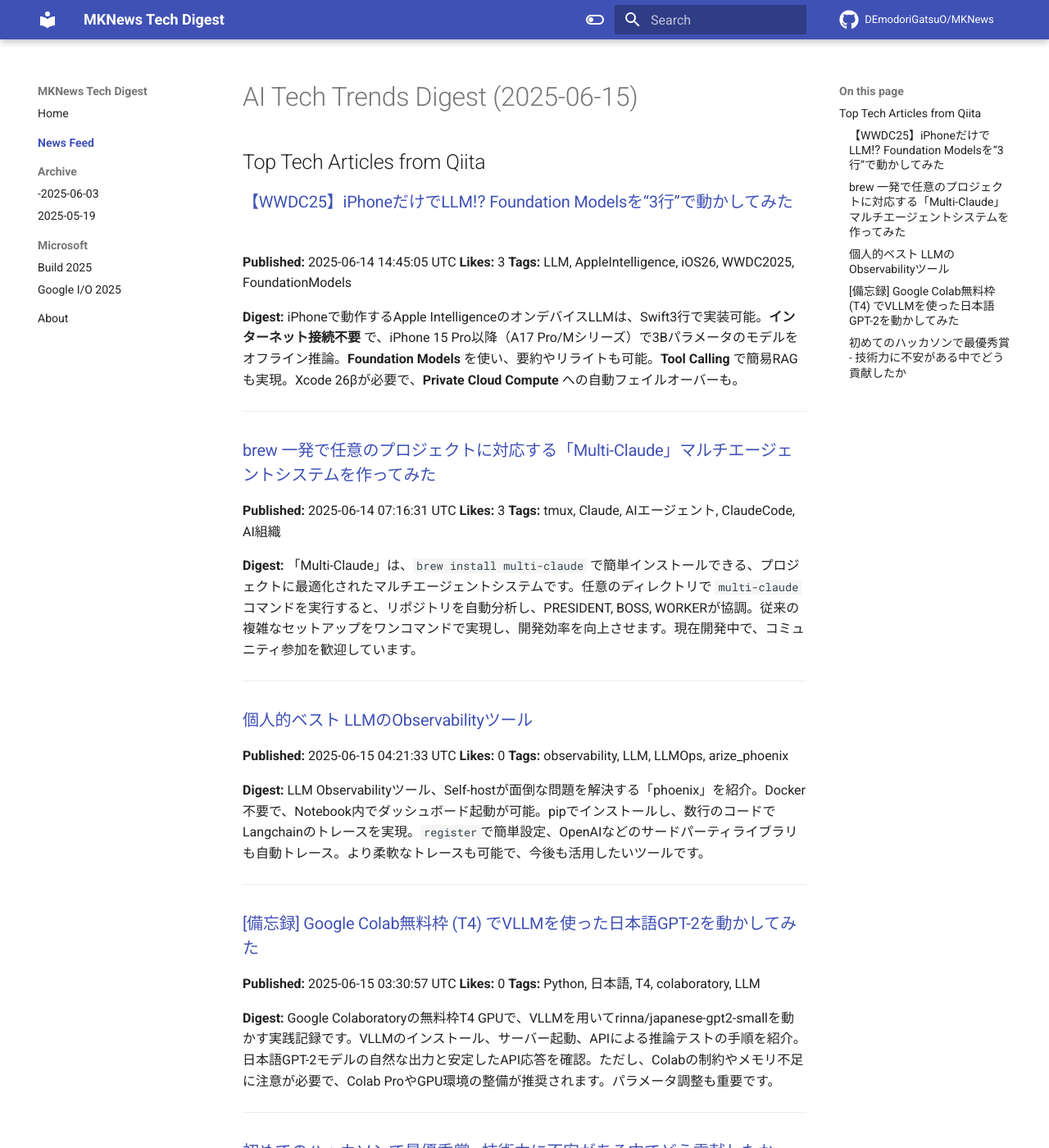
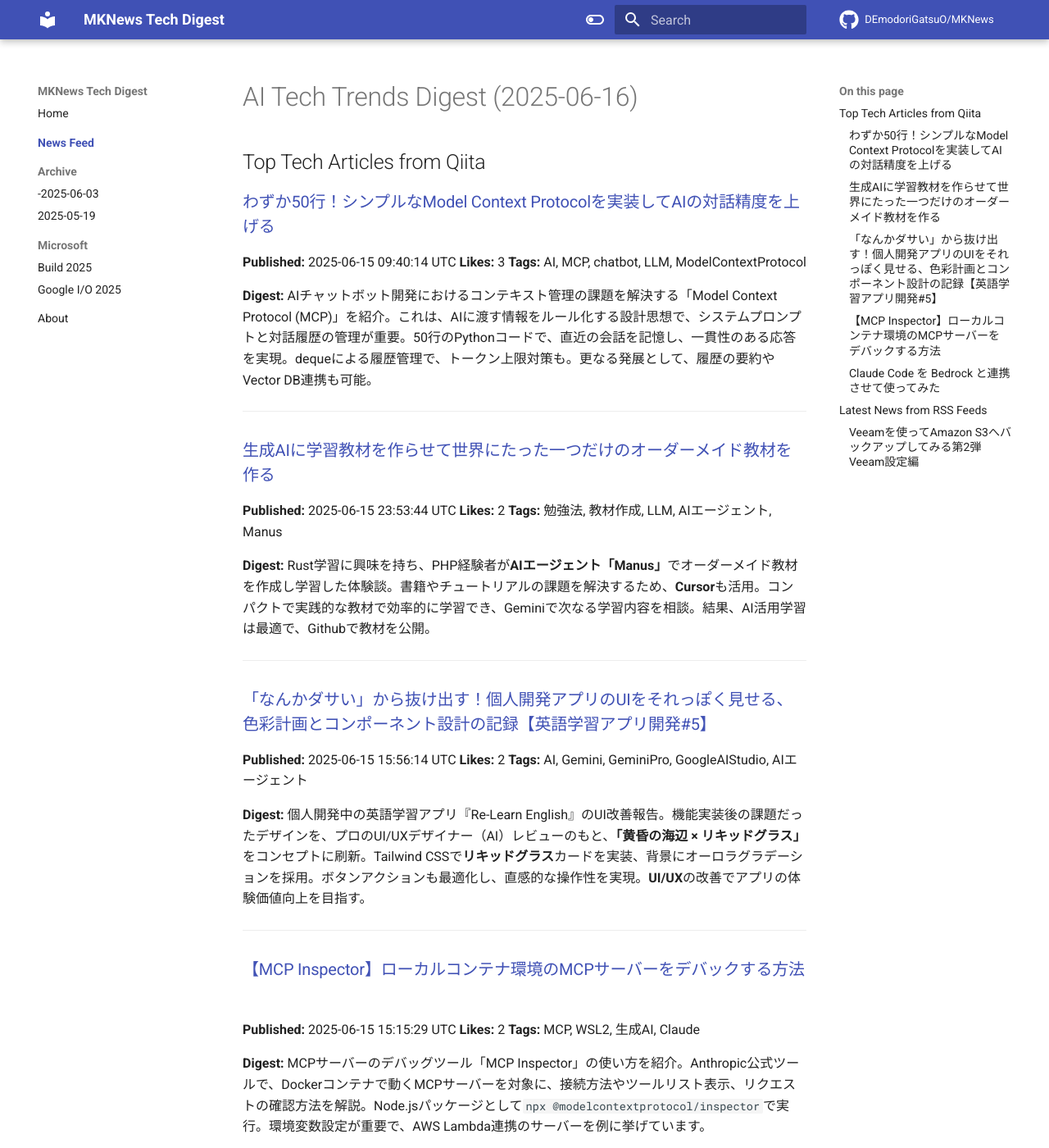
Before and after one commit to DEmodoriGatsuO/MKNews, an MkDocs documentation site: the page built from docs/news/index.md, in a window 1280 px wide and 1400 px high. Shown: the whole window at 82% size. Built offline with MkDocs 1.6.1 and Material for MkDocs 9.7.7, drawn with Linux system fonts in a browser that asks for light colours; comment, search, counter and statistics services are not loaded; some of the changed text lies outside the part shown.

Commit message:
Automated AI Tech Digest - 2025-06-16

```diff
--- a/docs/news/index.md
+++ b/docs/news/index.md
@@ -1,55 +1,68 @@
-# AI Tech Trends Digest (2025-06-15)
+# AI Tech Trends Digest (2025-06-16)
 
 
 ## Top Tech Articles from Qiita
 
 
-### [【WWDC25】iPhoneだけでLLM⁉︎ Foundation Modelsを“3行”で動かしてみた](https://qiita.com/takatein/items/fa28aa4ace902fd7a7cc)
-**Published:** 2025-06-14 14:45:05 UTC
+### [わずか50行！シンプルなModel Context Protocolを実装してAIの対話精度を上げる](https://qiita.com/QueryPie/items/a0cf45050f78adc2ad80)
+**Published:** 2025-06-15 09:40:14 UTC
 **Likes:** 3
-**Tags:** LLM, AppleIntelligence, iOS26, WWDC2025, FoundationModels
+**Tags:** AI, MCP, chatbot, LLM, ModelContextProtocol
 
 **Digest:**
-iPhoneで動作するApple IntelligenceのオンデバイスLLMは、Swift3行で実装可能。**インターネット接続不要** で、iPhone 15 Pro以降（A17 Pro/Mシリーズ）で3Bパラメータのモデルをオフライン推論。**Foundation Models** を使い、要約やリライトも可能。**Tool Calling** で簡易RAGも実現。Xcode 26βが必要で、**Private Cloud Compute** への自動フェイルオーバーも。
+AIチャットボット開発におけるコンテキスト管理の課題を解決する「Model Context Protocol (MCP)」を紹介。これは、AIに渡す情報をルール化する設計思想で、システムプロンプトと対話履歴の管理が重要。50行のPythonコードで、直近の会話を記憶し、一貫性のある応答を実現。dequeによる履歴管理で、トークン上限対策も。更なる発展として、履歴の要約やVector DB連携も可能。
 
 ---
 
-### [brew 一発で任意のプロジェクトに対応する「Multi-Claude」マルチエージェントシステムを作ってみた](https://qiita.com/sutaminajing40/items/bef8b822a1f58aac842a)
-**Published:** 2025-06-14 07:16:31 UTC
-**Likes:** 3
-**Tags:** tmux, Claude, AIエージェント, ClaudeCode, AI組織
+### [生成AIに学習教材を作らせて世界にたった一つだけのオーダーメイド教材を作る](https://qiita.com/kazunoriboy/items/d7b12a10fde2d5709552)
+**Published:** 2025-06-15 23:53:44 UTC
+**Likes:** 2
+**Tags:** 勉強法, 教材作成, LLM, AIエージェント, Manus
 
 **Digest:**
-「Multi-Claude」は、`brew install multi-claude` で簡単インストールできる、プロジェクトに最適化されたマルチエージェントシステムです。任意のディレクトリで `multi-claude` コマンドを実行すると、リポジトリを自動分析し、PRESIDENT, BOSS, WORKERが協調。従来の複雑なセットアップをワンコマンドで実現し、開発効率を向上させます。現在開発中で、コミュニティ参加を歓迎しています。
+Rust学習に興味を持ち、PHP経験者が**AIエージェント「Manus」**でオーダーメイド教材を作成し学習した体験談。書籍やチュートリアルの課題を解決するため、**Cursor**も活用。コンパクトで実践的な教材で効率的に学習でき、Geminiで次なる学習内容を相談。結果、AI活用学習は最適で、Githubで教材を公開。
 
 ---
 
-### [個人的ベスト LLMのObservabilityツール](https://qiita.com/Sora_Yamamoto/items/c5372f87f216aab81324)
-**Published:** 2025-06-15 04:21:33 UTC
-**Likes:** 0
-**Tags:** observability, LLM, LLMOps, arize_phoenix
+### [「なんかダサい」から抜け出す！個人開発アプリのUIをそれっぽく見せる、色彩計画とコンポーネント設計の記録【英語学習アプリ開発#5】](https://qiita.com/tama0931/items/b2f105d10b2da234998a)
+**Published:** 2025-06-15 15:56:14 UTC
+**Likes:** 2
+**Tags:** AI, Gemini, GeminiPro, GoogleAIStudio, AIエージェント
 
 **Digest:**
-LLM Observabilityツール、Self-hostが面倒な問題を解決する「phoenix」を紹介。Docker不要で、Notebook内でダッシュボード起動が可能。pipでインストールし、数行のコードでLangchainのトレースを実現。`register`で簡単設定、OpenAIなどのサードパーティライブラリも自動トレース。より柔軟なトレースも可能で、今後も活用したいツールです。
+個人開発中の英語学習アプリ『Re-Learn English』のUI改善報告。機能実装後の課題だったデザインを、プロのUI/UXデザイナー（AI）レビューのもと、**「黄昏の海辺 × リキッドグラス」**をコンセプトに刷新。Tailwind CSSで**リキッドグラス**カードを実装、背景にオーロラグラデーションを採用。ボタンアクションも最適化し、直感的な操作性を実現。**UI/UX**の改善でアプリの体験価値向上を目指す。
 
 ---
 
-### [[備忘録] Google Colab無料枠 (T4) でVLLMを使った日本語GPT-2を動かしてみた](https://qiita.com/Tadataka_Takahashi/items/6388c5e7ec7d72b322d1)
-**Published:** 2025-06-15 03:30:57 UTC
-**Likes:** 0
-**Tags:** Python, 日本語, T4, colaboratory, LLM
+### [【MCP Inspector】ローカルコンテナ環境のMCPサーバーをデバックする方法](https://qiita.com/eiji-noguchi/items/468bc09fcc2eca8f1d8a)
+**Published:** 2025-06-15 15:15:29 UTC
+**Likes:** 2
+**Tags:** MCP, WSL2, 生成AI, Claude
 
 **Digest:**
-Google Colaboratoryの無料枠T4 GPUで、VLLMを用いてrinna/japanese-gpt2-smallを動かす実践記録です。VLLMのインストール、サーバー起動、APIによる推論テストの手順を紹介。日本語GPT-2モデルの自然な出力と安定したAPI応答を確認。ただし、Colabの制約やメモリ不足に注意が必要で、Colab ProやGPU環境の整備が推奨されます。パラメータ調整も重要です。
+MCPサーバーのデバッグツール「MCP Inspector」の使い方を紹介。Anthropic公式ツールで、Dockerコンテナで動くMCPサーバーを対象に、接続方法やツールリスト表示、リクエストの確認方法を解説。Node.jsパッケージとして`npx @modelcontextprotocol/inspector`で実行。環境変数設定が重要で、AWS Lambda連携のサーバーを例に挙げています。
 
 ---
 
-### [初めてのハッカソンで最優秀賞 - 技術力に不安がある中でどう貢献したか](https://qiita.com/takah1r0_tt/items/5237bdc756cd51addffa)
-**Published:** 2025-06-15 03:05:22 UTC
-**Likes:** 0
-**Tags:** ハッカソン, LLM, AIエージェント, PKSHA
+### [Claude Code を Bedrock と連携させて使ってみた](https://qiita.com/YasuhiroKawano/items/bb32ca08e59d15a56c86)
+**Published:** 2025-06-16 03:21:23 UTC
+**Likes:** 1
+**Tags:** AWS, bedrock, Claude
 
 **Digest:**
-PKSHA主催ハッカソンで、アルゴリズムエンジニアが、**旅行プランAIエージェント「norun」**を開発し、**最優秀賞を受賞**。Webアプリ開発経験不足を、LLM設計、戦略立案、チーム支援でカバー。LLMの専門性を活かし、GPT-4o-search-previewとGoogle Maps APIを活用。**技術力に不安があっても、準備とチームワークで貢献できる**ことを体験談で語る。
+Amazon Bedrock と連携した Claude Code のインストールと設定方法の備忘録。`npm install`でインストール後、`CLAUDE_CODE_USE_BEDROCK=1`を設定し、モデルIDを指定。`AWS_PROFILE`と`AWS_REGION`を設定して`claude`コマンドで起動。`/cost`でコスト確認可能。Sonnet 4、Opus 4 などモデルごとの料金に注意。IDE用プラグインも。CLIでIDEに依存せず使えるのが特徴です。
 
 ---
+
+## Latest News from RSS Feeds
+
+
+### [Veeamを使ってAmazon S3へバックアップしてみる第2弾 Veeam設定編](https://blog.jbs.co.jp/entry/2025/06/16/091010)
+**Source:** JBS Blog
+**Published:** 2025-06-16 00:10:10 UTC
+**Tags:** Veeam, AWS, Amazon S3
+
+**Digest:**
+Veeam Backup&ReplicationでAmazon S3にバックアップデータを保存する設定手順を紹介します。事前にバックアップリポジトリとしてS3を登録し、オブジェクトストレージウィザードで名前、アカウント、設定を指定します。マウントサーバーの設定後、コンポーネントを確認して設定を適用することで、S3へのバックアップが可能になります。
+
+---
```
